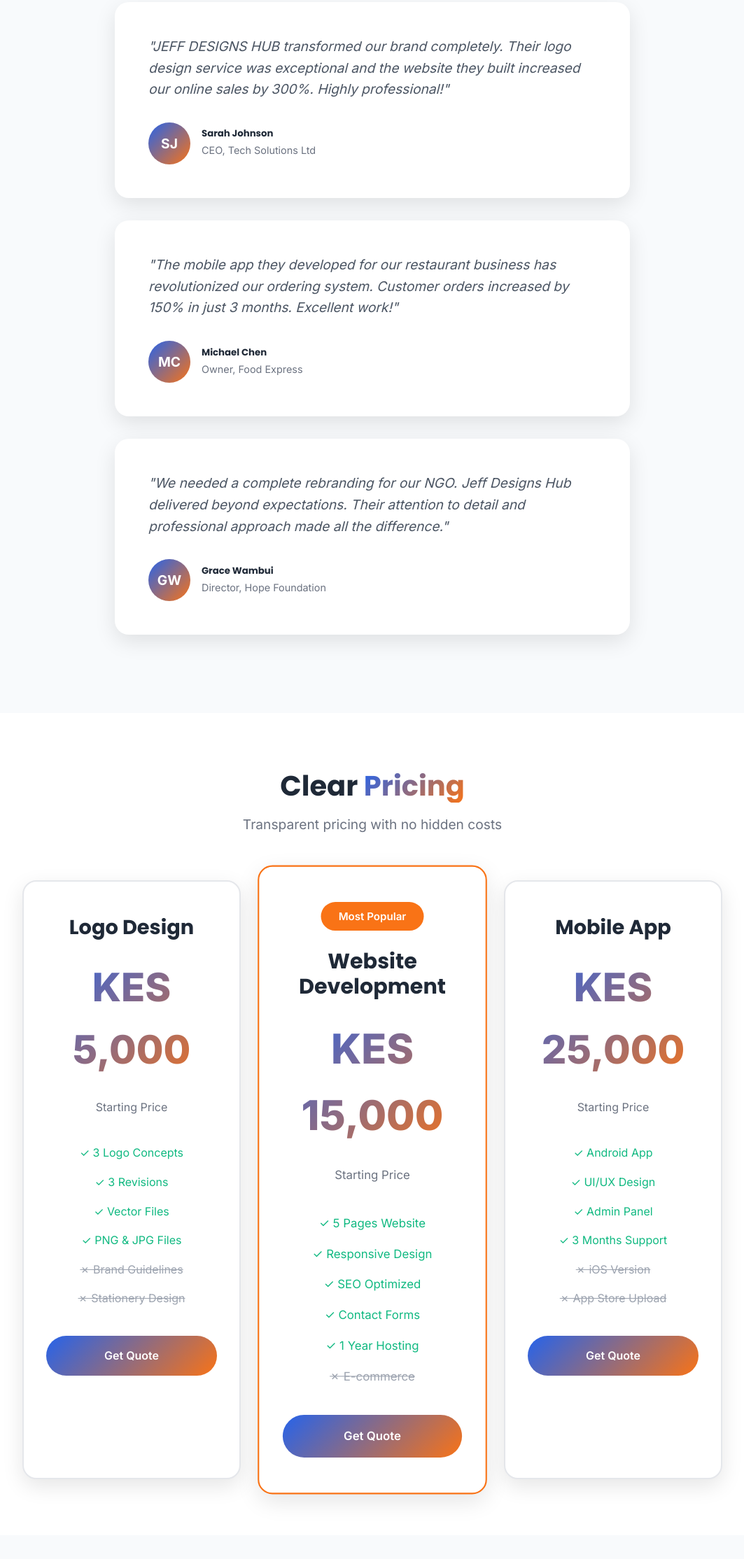
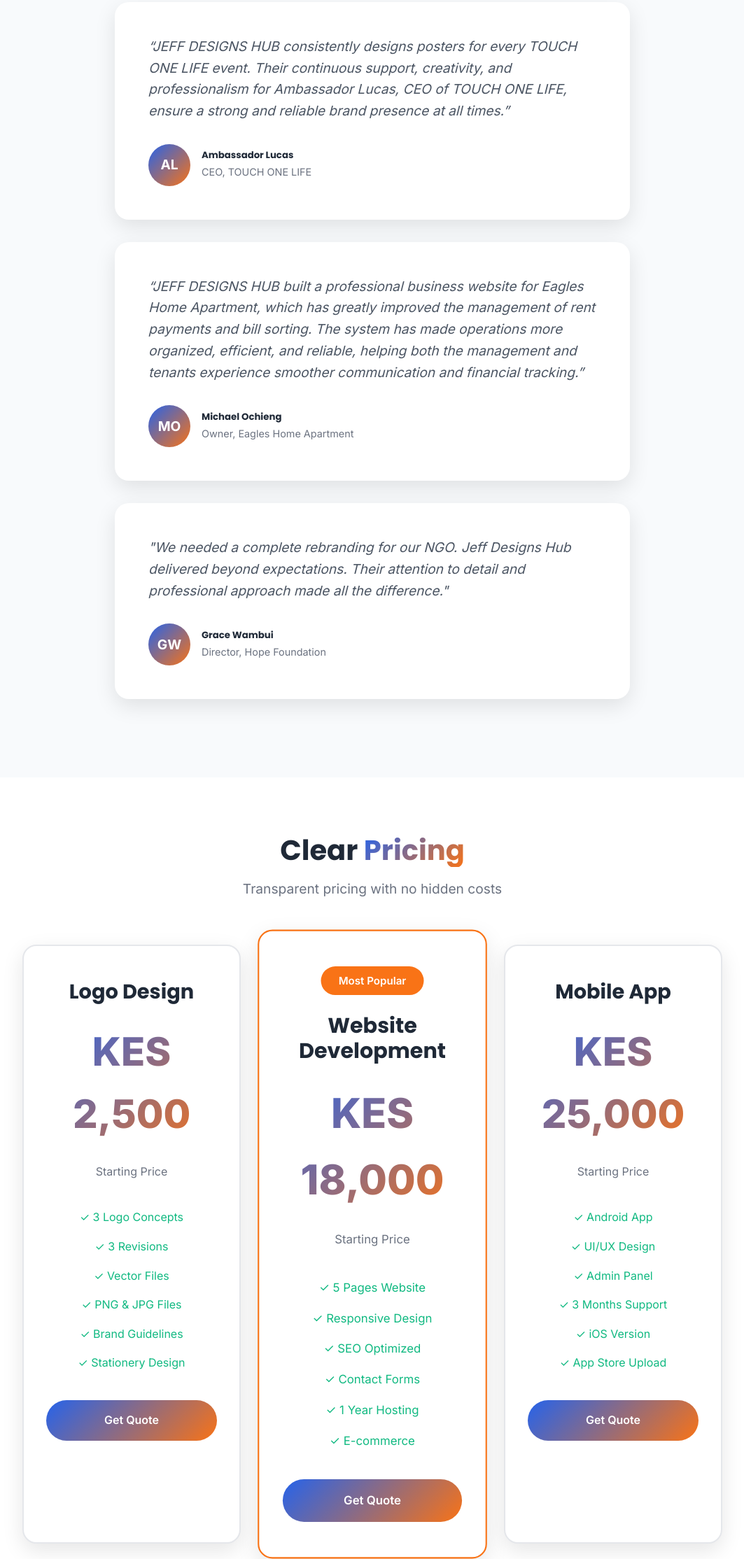
Before and after one commit to jeffdesignshub/JEFF-WEB-DESIGNS, a website: page index.html in a window 1280 px wide. Shown: the part 4304-6532 px from the top of the page at 70% size, without its empty margins (108-1171 px from the left). Drawn offline with Linux system fonts and the light colour scheme.

Commit message:
index.html

```diff
--- a/index.html
+++ b/index.html
@@ -1358,26 +1358,26 @@
             <div class="testimonials-slider">
                 <div class="testimonial-card">
                     <div class="testimonial-quote">
-                        "JEFF DESIGNS HUB transformed our brand completely. Their logo design service was exceptional and the website they built increased our online sales by 300%. Highly professional!"
+                        “JEFF DESIGNS HUB consistently designs posters for every TOUCH ONE LIFE event. Their continuous support, creativity, and professionalism for Ambassador Lucas, CEO of TOUCH ONE LIFE, ensure a strong and reliable brand presence at all times.”
                     </div>
                     <div class="testimonial-author">
-                        <div class="author-avatar">SJ</div>
+                        <div class="author-avatar">AL</div>
                         <div class="author-info">
-                            <h5>Sarah Johnson</h5>
-                            <p>CEO, Tech Solutions Ltd</p>
+                            <h5>Ambassador Lucas</h5>
+                            <p>CEO, TOUCH ONE LIFE</p>
                         </div>
                     </div>
                 </div>
 
                 <div class="testimonial-card">
                     <div class="testimonial-quote">
-                        "The mobile app they developed for our restaurant business has revolutionized our ordering system. Customer orders increased by 150% in just 3 months. Excellent work!"
+                        “JEFF DESIGNS HUB built a professional business website for Eagles Home Apartment, which has greatly improved the management of rent payments and bill sorting. The system has made operations more organized, efficient, and reliable, helping both the management and tenants experience smoother communication and financial tracking.”
                     </div>
                     <div class="testimonial-author">
-                        <div class="author-avatar">MC</div>
+                        <div class="author-avatar">MO</div>
                         <div class="author-info">
-                            <h5>Michael Chen</h5>
-                            <p>Owner, Food Express</p>
+                            <h5>Michael Ochieng</h5>
+                            <p>Owner, Eagles Home Apartment</p>
                         </div>
                     </div>
                 </div>
@@ -1409,15 +1409,15 @@
             <div class="pricing-grid">
                 <div class="pricing-card">
                     <h3>Logo Design</h3>
-                    <div class="price-amount">KES 5,000</div>
+                    <div class="price-amount">KES 2,500</div>
                     <div class="price-period">Starting Price</div>
                     <ul class="pricing-features">
                         <li class="available">✓ 3 Logo Concepts</li>
                         <li class="available">✓ 3 Revisions</li>
                         <li class="available">✓ Vector Files</li>
                         <li class="available">✓ PNG & JPG Files</li>
-                        <li class="unavailable">✗ Brand Guidelines</li>
-                        <li class="unavailable">✗ Stationery Design</li>
+                        <li class="available">✓ Brand Guidelines</li>
+                        <li class="available">✓ Stationery Design</li>
                     </ul>
                     <a href="#contact" class="btn btn-primary" style="width: 100%;">Get Quote</a>
                 </div>
@@ -1425,7 +1425,7 @@
                 <div class="pricing-card popular">
                     <div class="pricing-badge">Most Popular</div>
                     <h3>Website Development</h3>
-                    <div class="price-amount">KES 15,000</div>
+                    <div class="price-amount">KES 18,000</div>
                     <div class="price-period">Starting Price</div>
                     <ul class="pricing-features">
                         <li class="available">✓ 5 Pages Website</li>
@@ -1433,7 +1433,7 @@
                         <li class="available">✓ SEO Optimized</li>
                         <li class="available">✓ Contact Forms</li>
                         <li class="available">✓ 1 Year Hosting</li>
-                        <li class="unavailable">✗ E-commerce</li>
+                        <li class="available">✓ E-commerce</li>
                     </ul>
                     <a href="#contact" class="btn btn-primary" style="width: 100%;">Get Quote</a>
                 </div>
@@ -1447,8 +1447,8 @@
                         <li class="available">✓ UI/UX Design</li>
                         <li class="available">✓ Admin Panel</li>
                         <li class="available">✓ 3 Months Support</li>
-                        <li class="unavailable">✗ iOS Version</li>
-                        <li class="unavailable">✗ App Store Upload</li>
+                        <li class="available">✓ iOS Version</li>
+                        <li class="available">✓ App Store Upload</li>
                     </ul>
                     <a href="#contact" class="btn btn-primary" style="width: 100%;">Get Quote</a>
                 </div>
@@ -1498,6 +1498,7 @@
                         <div>
                             <h4>Phone / WhatsApp</h4>
                             <p>+254 702 782 850</p>
+                            <p>+254 769 060 973</p>
                         </div>
                     </div>
 
@@ -1521,8 +1522,8 @@
                         <div class="contact-icon">⏰</div>
                         <div>
                             <h4>Working Hours</h4>
-                            <p>Mon - Fri: 8AM - 6PM</p>
-                            <p>Sat: 9AM - 2PM</p>
+                            <p>Mon - Fri: 6AM - 6PM</p>
+                            <p>Sat: 6AM - 4PM</p>
                         </div>
                     </div>
 
```
